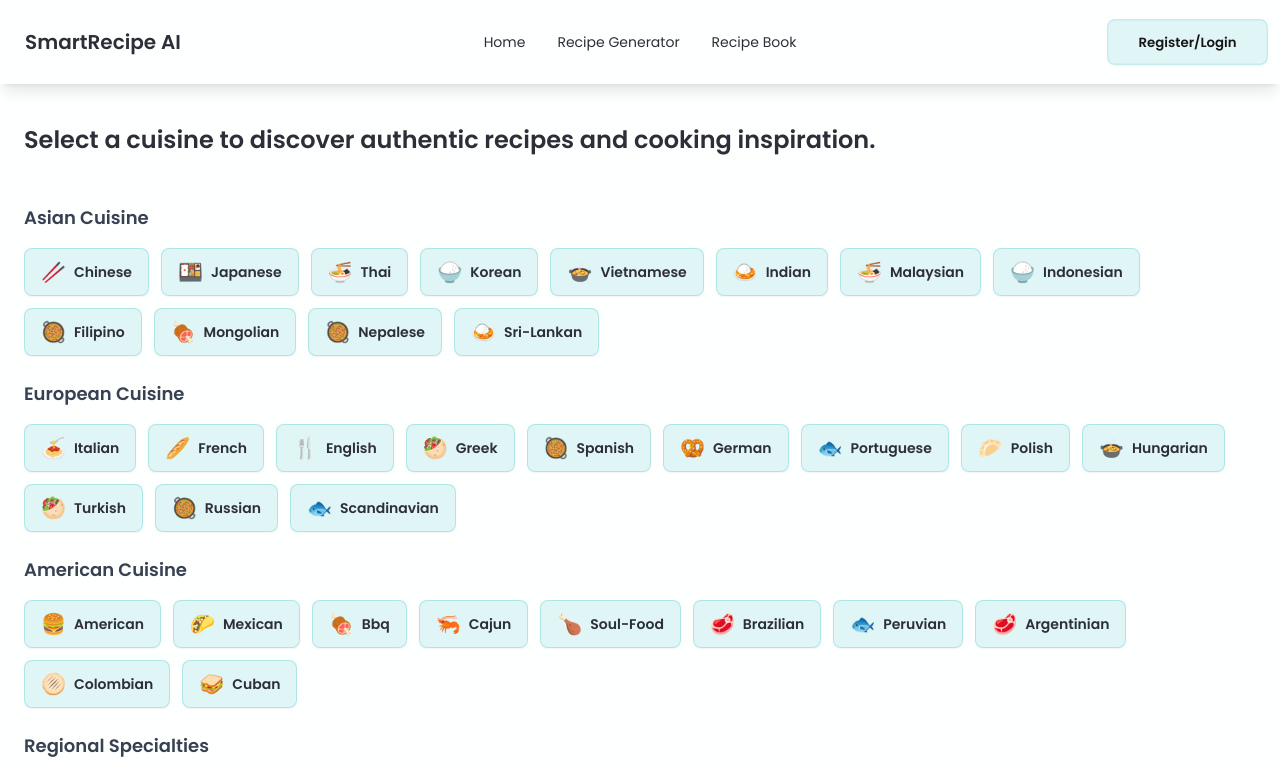
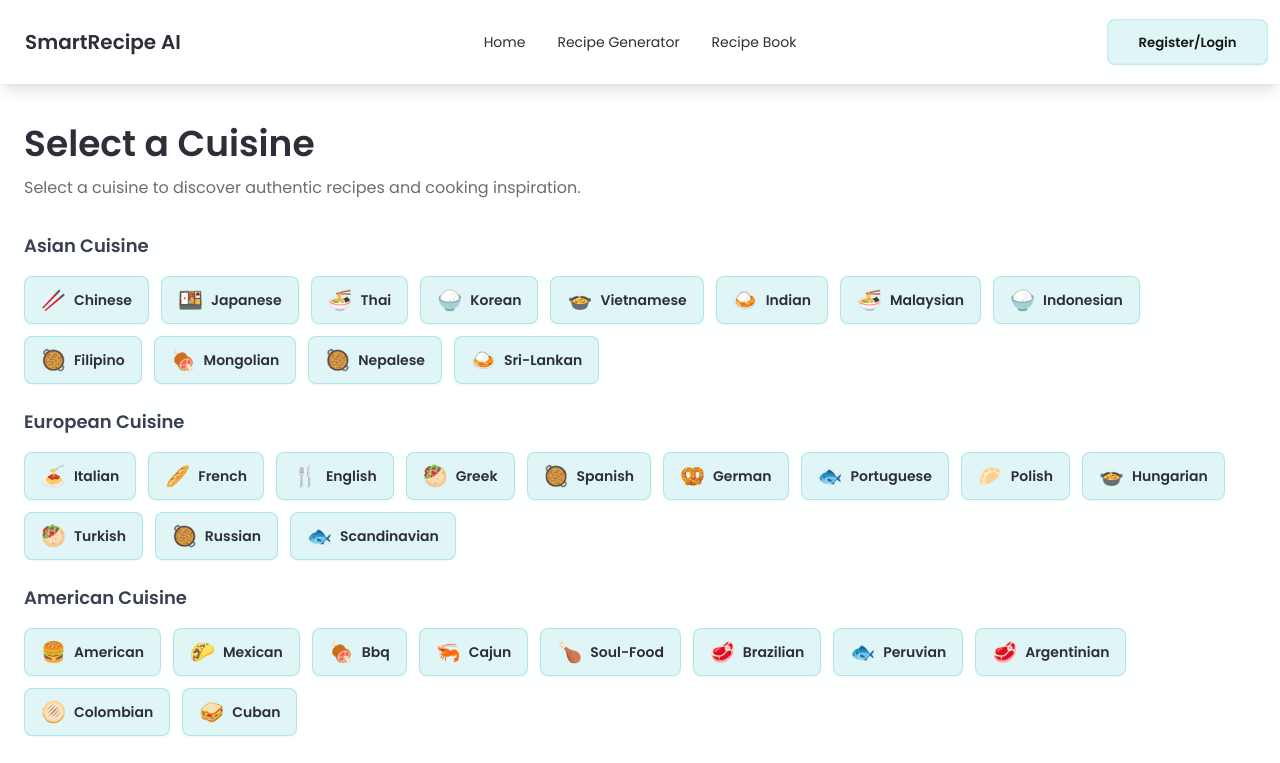
Before and after one commit to LukeAndrewColeman/ai-recipe-app, a Next.js app: page /selector in a window 1280 px wide. Shown: the top 763 px of the page. Built offline with nearby package versions, Linux system fonts and the light colour scheme; no server answers.

Commit message:
tweaks to recipe book and selector

```diff
--- a/app/recipebook/page.js
+++ b/app/recipebook/page.js
@@ -28,7 +28,7 @@ export default function RecipeBook() {
     return (
       <div className='container mx-auto px-4 py-10'>
         <div className='mb-8'>
-          <h1 className='text-4xl font-bold mb-3'>My Recipe Book</h1>
+          <h1 className='text-4xl font-bold mb-3'>Your Recipe Book</h1>
           <p className='text-neutral/70'>
             Your collection of saved recipes from around the world.
           </p>
@@ -53,7 +53,7 @@ export default function RecipeBook() {
   return (
     <div className='container mx-auto px-4 py-10'>
       <div className='mb-8'>
-        <h1 className='text-4xl font-bold mb-3'>My Recipe Book</h1>
+        <h1 className='text-4xl font-bold mb-3'>{user.name}'s Recipe Book</h1>
         <p className='text-neutral/70'>
           Your collection of saved recipes from around the world.
         </p>
--- a/components/CuisineSelector.jsx
+++ b/components/CuisineSelector.jsx
@@ -105,9 +105,13 @@ export default function CuisineSelector() {
 
   return (
     <div className='relative space-y-6 container mx-auto pb-20 pt-10 px-6'>
-      <h2 className='text-2xl font-bold mb-12'>
-        Select a cuisine to discover authentic recipes and cooking inspiration.
-      </h2>
+      <div className='mb-8'>
+        <h1 className='text-4xl font-bold mb-3'>Select a Cuisine</h1>
+        <p className='text-neutral/70'>
+          Select a cuisine to discover authentic recipes and cooking
+          inspiration.
+        </p>
+      </div>
       {isLoading && <LoadingOverlay />}
       {/* Cuisine Categories */}
       {Object.entries(filteredCategories).map(
```
